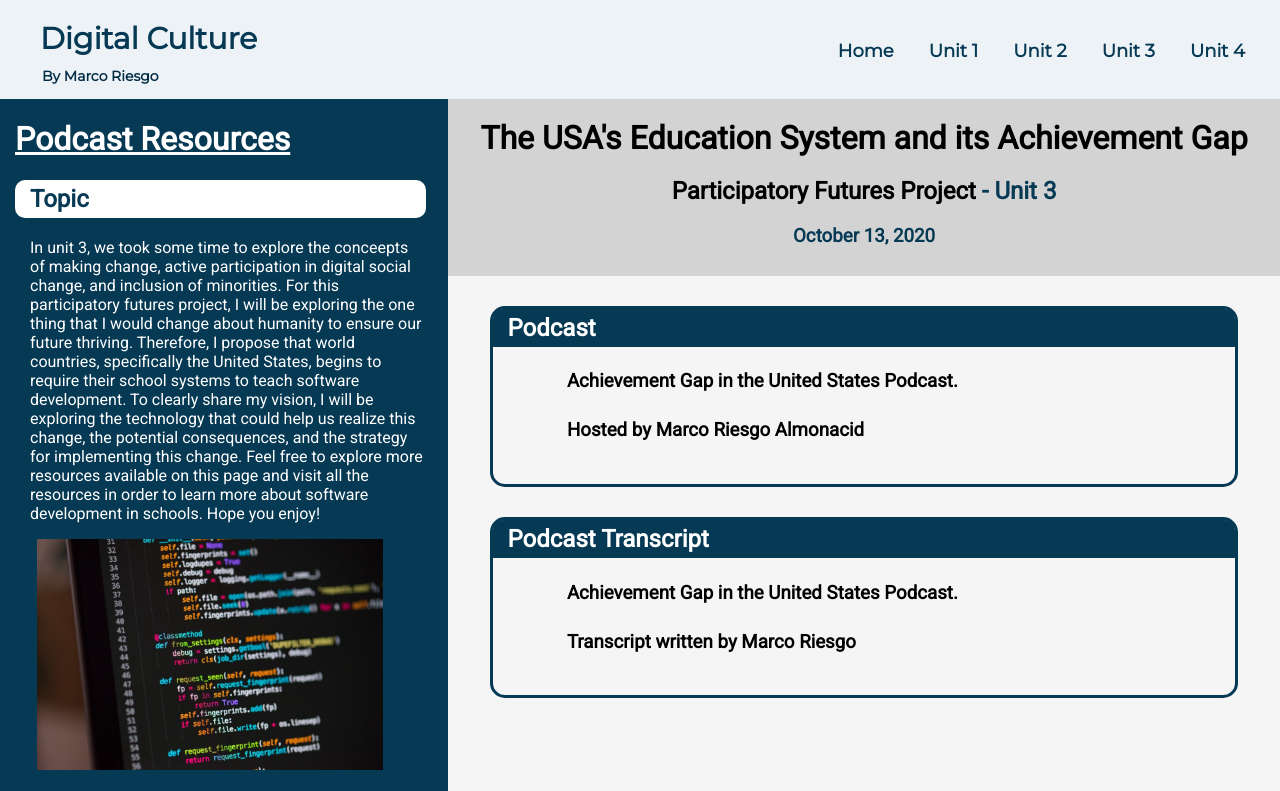
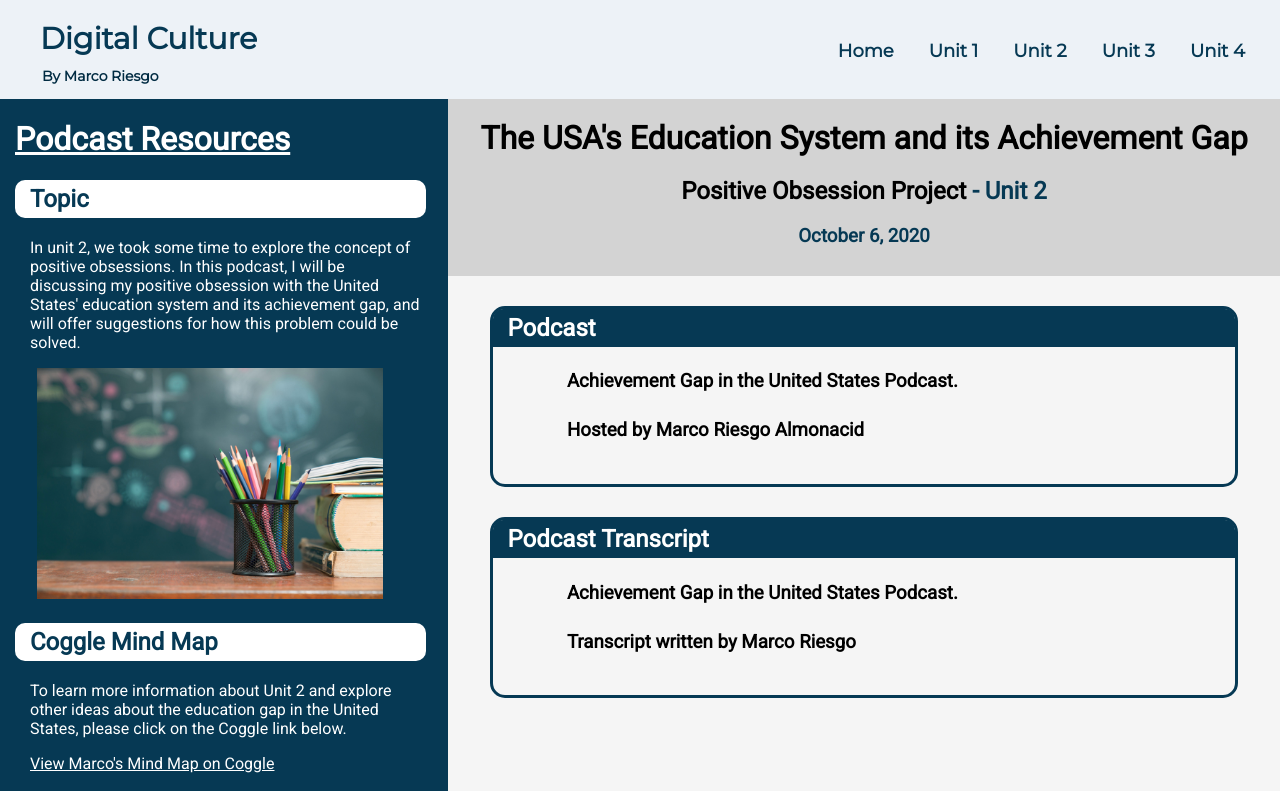
Before and after one commit to marcoriesgo/digital-culture, a React (Create React App) app: page /unit2 in a window 1280 px wide. Shown: the top 791 px of the page. Built offline with nearby package versions, Linux system fonts and the light colour scheme.

Commit message:
working on 2

```diff
--- a/src/components/Unit2.js
+++ b/src/components/Unit2.js
@@ -1,12 +1,6 @@
 import React, { Component } from "react";
 
-import codeImage from "../img/codeimage.jpg";
-
-import codingpic1 from "../img/codingpic1.png";
-import codingpic2 from "../img/codingpic2.png";
-import codingpic3 from "../img/codingpic3.png";
-import codingpic4 from "../img/codingpic4.png";
-
+import educationImage from "../img/educationImage.jpg";
 
 class Unit2 extends Component {
   render() {
@@ -19,8 +13,8 @@ class Unit2 extends Component {
                 <h1 className="resources-title">Podcast Resources</h1>
 
                 <h2 className="resources-section-header">Topic</h2>
-                <p className="resources-section-content">In unit 3, we took some time to explore the conceepts of making change, active participation in digital social change, and inclusion of minorities. For this participatory futures project, I will be exploring the one thing that I would change about humanity to ensure our future thriving. Therefore, I propose that world countries, specifically the United States, begins to require their school systems to teach software development. To clearly share my vision, I will be exploring the technology that could help us realize this change, the potential consequences, and the strategy for implementing this change. Feel free to explore more resources available on this page and visit all the resources in order to learn more about software development in schools. Hope you enjoy!</p>
-                <img src={codeImage} alt="Digital Culture" className="article-screenshot"/><br />
+                <p className="resources-section-content">In unit 2, we took some time to explore the concept of positive obsessions. In this podcast, I will be discussing my positive obsession with the United States' education system and its achievement gap, and will offer suggestions for how this problem could be solved.</p>
+                <img src={educationImage} alt="Digital Culture" className="article-screenshot"/><br />
 
                 <h2 className="resources-section-header">Coggle Mind Map</h2>
                 <p className="resources-section-content">To learn more information about Unit 2 and explore other ideas about the education gap in the United States, please click on the Coggle link below.</p>
@@ -36,8 +30,8 @@ class Unit2 extends Component {
         <div className="unit1-project-right-container">
             <div className="project-right-heading">
                 <h1 className="project-header">The USA's Education System and its Achievement Gap</h1>
-                <h2>Participatory Futures Project <span style={{color: 'rgba(6,57,84,1)'}}>- Unit 3</span> </h2>
-                <h3 className="project-date">October 13, 2020</h3>
+                <h2>Positive Obsession Project <span style={{color: 'rgba(6,57,84,1)'}}>- Unit 2</span> </h2>
+                <h3 className="project-date">October 6, 2020</h3>
             </div>
             <div className="project-right-content-container">
             <div className="content-box-container">
--- a/src/components/Unit3.js
+++ b/src/components/Unit3.js
@@ -77,7 +77,7 @@ class Unit3 extends Component {
             <div className="resources-content-container">
                 <h1 className="resources-title">Reading Resources</h1>
                 <h2 className="resources-section-header">Topic</h2>
-                <p className="resources-section-content">In unit 3, we took some time to explore the conceepts of making change, active participation in digital social change, and inclusion of minorities. For this participatory futures project, I will be exploring the one thing that I would change about humanity to ensure our future thriving. Therefore, I propose that world countries, specifically the United States, begins to require their school systems to teach software development. To clearly share my vision, I will be exploring the technology that could help us realize this change, the potential consequences, and the strategy for implementing this change. Feel free to explore more resources available on this page and visit all the resources in order to learn more about software development in schools. Hope you enjoy!</p>
+                <p className="resources-section-content">In unit 3, we took some time to explore the concepts of making change, active participation in digital social change, and inclusion of minorities. For this participatory futures project, I will be exploring the one thing that I would change about humanity to ensure our future thriving. Therefore, I propose that world countries, specifically the United States, begins to require their school systems to teach software development. To clearly share my vision, I will be exploring the technology that could help us realize this change, the potential consequences, and the strategy for implementing this change. Feel free to explore all of the resources in order to learn more about software development in schools. Hope you enjoy!</p>
                 <img src={codeImage} alt="Digital Culture" className="article-screenshot"/><br />
 
                 <h2 className="resources-section-header">The Book of Martha</h2>
```
Also changed, not shown: src/img/educationImage.jpg (added).
